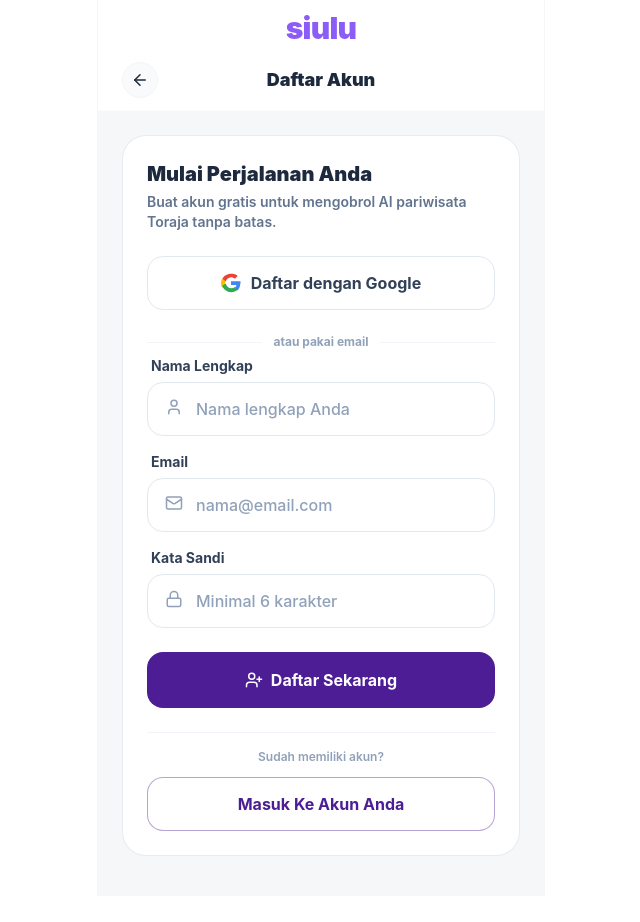
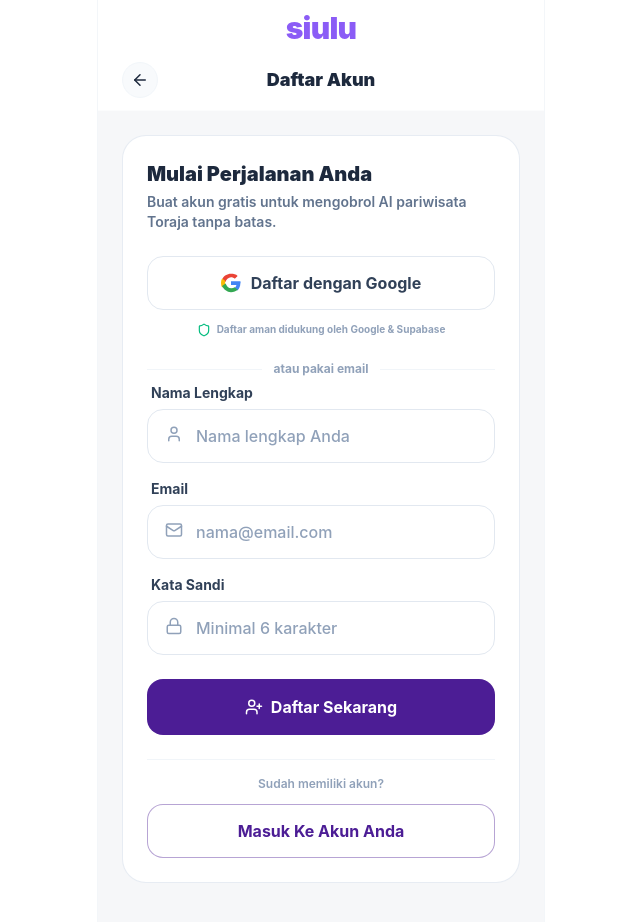
Before and after one commit to sovant28/siulu-pwa-frontend, a Next.js app: page /register in a window 1280 px wide. Shown: the whole page, without its empty margins (319-959 px from the left). Before the commit the page ends 896 px from the top, so only its background shows below. Built offline with nearby package versions, Linux system fonts and the light colour scheme; no server answers.

Commit message:
feat(pwa): add visual security trust disclaimers on login and register screens

```diff
--- a/app/login/page.js
+++ b/app/login/page.js
@@ -3,7 +3,7 @@
 import { useState } from 'react';
 import { useRouter } from 'next/navigation';
 import { supabase } from '../supabase';
-import { ArrowLeft, Mail, Lock, LogIn } from 'lucide-react';
+import { ArrowLeft, Mail, Lock, LogIn, Shield } from 'lucide-react';
 
 export default function LoginPage() {
   const router = useRouter();
@@ -131,6 +131,10 @@ export default function LoginPage() {
               </svg>
               <span>Masuk dengan Google</span>
             </button>
+            <div className="flex items-center justify-center space-x-1.5 text-[10px] font-bold text-slate-400 select-none">
+              <Shield className="w-3.5 h-3.5 text-emerald-500" />
+              <span>Login aman didukung oleh Google & Supabase</span>
+            </div>
           </div>
 
           {/* Divider */}
--- a/app/register/page.js
+++ b/app/register/page.js
@@ -3,7 +3,7 @@
 import { useState } from 'react';
 import { useRouter } from 'next/navigation';
 import { supabase } from '../supabase';
-import { ArrowLeft, User, Mail, Lock, UserPlus } from 'lucide-react';
+import { ArrowLeft, User, Mail, Lock, UserPlus, Shield } from 'lucide-react';
 
 export default function RegisterPage() {
   const router = useRouter();
@@ -146,6 +146,10 @@ export default function RegisterPage() {
                   </svg>
                   <span>Daftar dengan Google</span>
                 </button>
+                <div className="flex items-center justify-center space-x-1.5 text-[10px] font-bold text-slate-400 select-none">
+                  <Shield className="w-3.5 h-3.5 text-emerald-500" />
+                  <span>Daftar aman didukung oleh Google & Supabase</span>
+                </div>
               </div>
 
               {/* Divider */}
```
